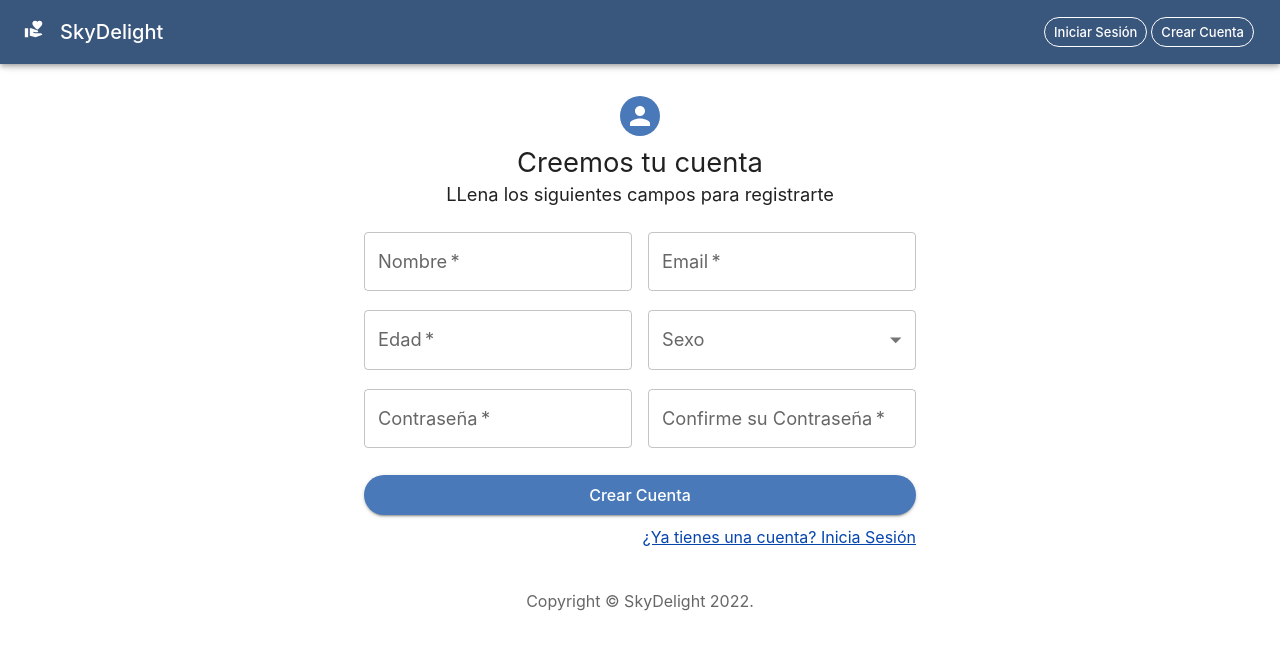
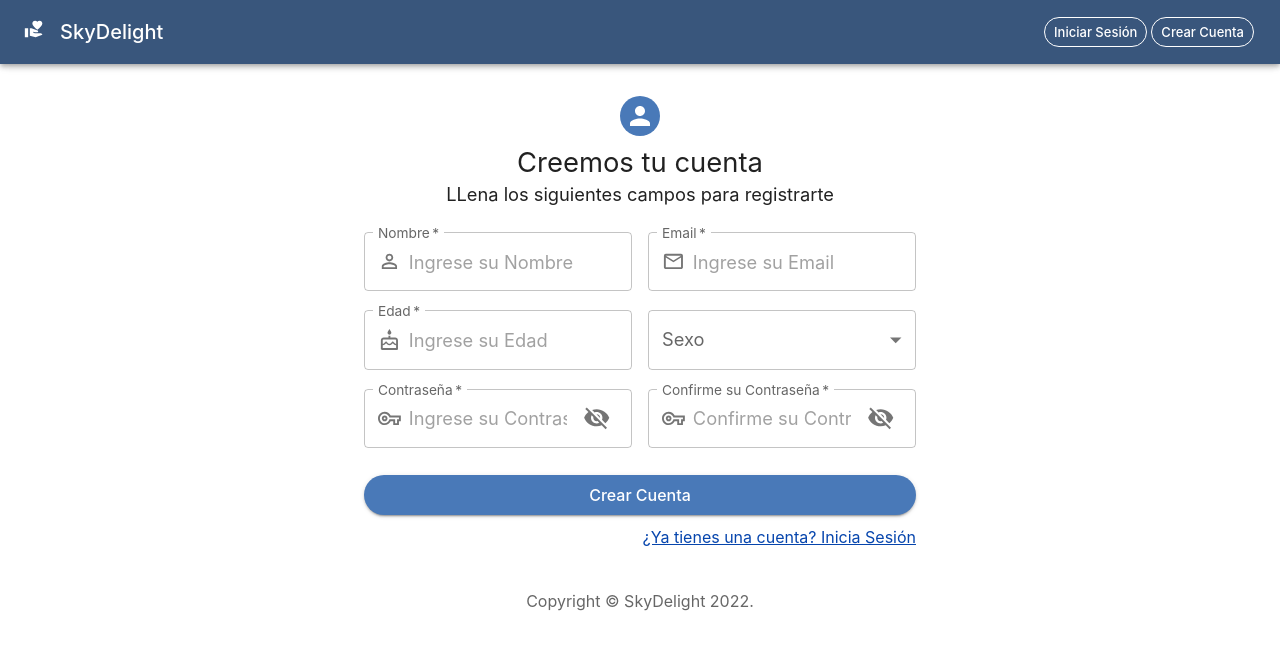
Before and after one commit to jluismarq/weblogin, a React (Create React App) app: page /signup in a window 1280 px wide. Shown: the top 650 px of the page. Built offline with nearby package versions, Linux system fonts and the light colour scheme.

Commit message:
agregando estilo

```diff
--- a/src/views/Dashboard.js
+++ b/src/views/Dashboard.js
@@ -18,7 +18,6 @@ import { mainListItems } from "../Dashcomponents/listItems";
 import Chart from "../Dashcomponents/Chart";
 import Test from "../Dashcomponents/Test";
 import VolunteerActivismIcon from "@mui/icons-material/VolunteerActivism";
-import Hola from "../views/Hola";
 import Change from "../views/Change";
 
 import { BrowserRouter,Routes, Route } from "react-router-dom";
@@ -177,9 +176,7 @@ function DashboardContent() {
 
           <Container maxWidth="lg" sx={{ mt: 4, mb: 4 }}>
 
-          <Routes>
-            <Route path="/hola" element={<Hola />}></Route>
-          </Routes>
+
             {/* <Copyright sx={{ pt: 4 }} /> */}
           </Container>
         </Box>
--- a/src/views/Home.js
+++ b/src/views/Home.js
@@ -6,7 +6,6 @@ import Box from "@mui/material/Box";
 import Typography from "@mui/material/Typography";
 import Container from "@mui/material/Container";
 import { createTheme, ThemeProvider } from "@mui/material/styles";
-import BarraSuperior from "../components/BarraSuperior";
 import logo from "../assets/img/SkyDelight_logo.png";
 import CardHeader from "@mui/material/CardHeader";
 
--- a/src/views/Login.js
+++ b/src/views/Login.js
@@ -1,4 +1,5 @@
 import * as React from "react";
+import { useState } from "react";
 import Avatar from "@mui/material/Avatar";
 import Button from "@mui/material/Button";
 import CssBaseline from "@mui/material/CssBaseline";
@@ -13,9 +14,14 @@ import BarraSuperior from "../components/BarraSuperior";
 import { NavLink } from "react-router-dom";
 import { Formik, Form, ErrorMessage } from "formik";
 import * as Yup from "yup";
-import { useAuth }  from "../hooks/useAuth";
+import { useAuth } from "../hooks/useAuth";
 import { useNavigate } from "react-router-dom";
-
+import MailOutlineIcon from "@mui/icons-material/MailOutline";
+import InputAdornment from "@mui/material/InputAdornment";
+import Visibility from "@mui/icons-material/Visibility";
+import VisibilityOff from "@mui/icons-material/VisibilityOff";
+import IconButton from "@mui/material/IconButton";
+import VpnKeyOutlinedIcon from '@mui/icons-material/VpnKeyOutlined';
 
 function Copyright(props) {
   return (
@@ -51,19 +57,11 @@ const theme = createTheme({
 });
 
 export default function Login() {
-
   const auth = useAuth();
   const navigate = useNavigate();
-
-  const handleSubmit = (values, props) => {
-    auth.signin({
-      email: values.email,
-      password: values.password,
-    }).then(() => {
-      navigate("/hola", { replace: true });
-    })
-
-  };
+  const [showPassword, setShowPassword] = useState(false);
+  const handleClickShowPassword = () => setShowPassword(!showPassword);
+  const handleMouseDownPassword = () => setShowPassword(!showPassword);
 
   const initialValues = {
     email: "",
@@ -76,11 +74,25 @@ export default function Login() {
       .max(50, "Solo soportamos hasta 50 caracteres")
       .required("El campo email es requirido"),
     password: Yup.string()
-      .matches(/^\S*$/, 'Los espacios en blanco no son permitidos')
+      .matches(/^\S*$/, "Los espacios en blanco no son permitidos")
       .min(8, "La contraseña debe tener un mínimo de 8 caracteres de longitud")
       .max(50, "Solo soportamos hasta 50 caracteres")
       .required("El campo contraseña es requirido"),
   });
+
+  const handleSubmit = (values, props) => {
+    auth
+      .signin({
+        email: values.email,
+        password: values.password,
+      })
+      .then(() => {
+        navigate("/", { replace: true });
+      });
+  };
+
+
+
 
   return (
     <ThemeProvider theme={theme}>
@@ -116,19 +128,27 @@ export default function Login() {
                     id="email"
                     label="Email"
                     name="email"
+                    placeholder="ejemplo@mail.com"
                     required
                     value={props.values.email}
                     onChange={props.handleChange}
                     error={props.touched.email && Boolean(props.errors.email)}
                     helperText={<ErrorMessage name="email" />}
+                    InputProps={{
+                      startAdornment: (
+                        <InputAdornment position="start">
+                          <MailOutlineIcon fontSize="small" />
+                        </InputAdornment>
+                      ),
+                    }}
                   />
                   <TextField
                     margin="normal"
                     fullWidth
-                    placeholder="Ingrese su contraseña"
+                    placeholder="AbC123#*"
                     name="password"
                     label="Contraseña"
-                    type="password"
+                    type={showPassword ? "text" : "password"}
                     id="password"
                     autoComplete="current-password"
                     required
@@ -138,6 +158,24 @@ export default function Login() {
                       props.touched.password && Boolean(props.errors.password)
                     }
                     helperText={<ErrorMessage name="password" />}
+                    InputProps={{
+                      startAdornment: (
+                        <InputAdornment position="start">
+                          <VpnKeyOutlinedIcon fontSize="small" />
+                        </InputAdornment>
+                      ),
+                      endAdornment: (
+                        <InputAdornment position="end">
+                          <IconButton fontSize="small"
+                            aria-label="toggle password visibility"
+                            onClick={handleClickShowPassword}
+                            onMouseDown={handleMouseDownPassword}
+                          >
+                            {showPassword ? <Visibility /> : <VisibilityOff />}
+                          </IconButton>
+                        </InputAdornment>
+                      ),
+                    }}
                   />
                   <Button
                     type="submit"
@@ -152,7 +190,9 @@ export default function Login() {
                       borderRadius: 5,
                     }}
                   >
-                    {props.isSubmitting ? "Iniciando Sesion..." : "Iniciar Sesion"}
+                    {props.isSubmitting
+                      ? "Iniciando Sesion..."
+                      : "Iniciar Sesion"}
                   </Button>
                   <Grid container>
                     <Grid item xs>
--- a/src/views/RoutesView.js
+++ b/src/views/RoutesView.js
@@ -6,7 +6,6 @@ import SignUp from "./SignUp";
 import Forgot from "./Forgot";
 import Change from "./Change";
 import Dashboard from "./Dashboard";
-import Hola from "./Hola";
 import Start from "./Start";
 import Profile from "./Profile";
 import { useAuth } from "../hooks/useAuth";
@@ -34,7 +33,6 @@ const RoutesView = () => {
     return(
       <Routes>
         <Route path="/" element={<Start />}></Route>
-        <Route path="/hola" element={<Hola />}></Route>
         <Route path="/profile" element={<Profile />}></Route>
       </Routes>
     );
--- a/src/views/SignUp.js
+++ b/src/views/SignUp.js
@@ -16,8 +16,17 @@ import FormHelperText from "@mui/material/FormHelperText";
 import { NavLink } from "react-router-dom";
 import { crearUsuario } from "../entities/users";
 import { Formik, Form, ErrorMessage } from "formik";
+import InputAdornment from "@mui/material/InputAdornment";
+import PersonOutlineOutlinedIcon from "@mui/icons-material/PersonOutlineOutlined";
+import MailOutlineIcon from "@mui/icons-material/MailOutline";
 import * as Yup from "yup";
 import Swal from "sweetalert2";
+import CakeOutlinedIcon from "@mui/icons-material/CakeOutlined";
+import { useState } from "react";
+import Visibility from "@mui/icons-material/Visibility";
+import VisibilityOff from "@mui/icons-material/VisibilityOff";
+import IconButton from "@mui/material/IconButton";
+import VpnKeyOutlinedIcon from "@mui/icons-material/VpnKeyOutlined";
 
 function Copyright(props) {
   return (
@@ -56,6 +65,10 @@ const theme = createTheme({
 });
 
 export default function SignUp() {
+  const [showPassword, setShowPassword] = useState(false);
+  const handleClickShowPassword = () => setShowPassword(!showPassword);
+  const handleMouseDownPassword = () => setShowPassword(!showPassword);
+
   const handleSubmit = (values, props) => {
     //console.log(values);
     crearUsuario({
@@ -111,7 +124,7 @@ export default function SignUp() {
       .oneOf(["Masculino", "Femenino"])
       .required("Por favor, elige un sexo"),
     password: Yup.string()
-      .matches(/^\S*$/, 'Los espacios en blanco no son permitidos')
+      .matches(/^\S*$/, "Los espacios en blanco no son permitidos")
       .min(8, "La contraseña debe tener un mínimo de 8 caracteres de longitud")
       .max(50, "Solo soportamos hasta 50 caracteres")
       .required("El campo contraseña es requirido"),
@@ -137,7 +150,9 @@ export default function SignUp() {
           <Typography component="h1" variant="h5">
             Creemos tu cuenta
           </Typography>
-          <Typography align="center">LLena los siguientes campos para registrarte</Typography>
+          <Typography align="center">
+            LLena los siguientes campos para registrarte
+          </Typography>
 
           <Formik
             initialValues={initialValues}
@@ -152,7 +167,7 @@ export default function SignUp() {
                       <TextField
                         required
                         fullWidth
-                        placeholder="Ingrese su Nombre Completo"
+                        placeholder="Ingrese su Nombre"
                         id="name"
                         label="Nombre"
                         name="name"
@@ -160,6 +175,13 @@ export default function SignUp() {
                         onChange={props.handleChange}
                         error={props.touched.name && Boolean(props.errors.name)}
                         helperText={<ErrorMessage name="name" />}
+                        InputProps={{
+                          startAdornment: (
+                            <InputAdornment position="start">
+                              <PersonOutlineOutlinedIcon fontSize="small" />
+                            </InputAdornment>
+                          ),
+                        }}
                       />
                     </Grid>
                     <Grid item xs={12} sm={6}>
@@ -177,6 +199,13 @@ export default function SignUp() {
                           props.touched.email && Boolean(props.errors.email)
                         }
                         helperText={<ErrorMessage name="email" />}
+                        InputProps={{
+                          startAdornment: (
+                            <InputAdornment position="start">
+                              <MailOutlineIcon fontSize="small" />
+                            </InputAdornment>
+                          ),
+                        }}
                       />
                     </Grid>
 
@@ -194,6 +223,13 @@ export default function SignUp() {
                         onChange={props.handleChange}
                         error={props.touched.edad && Boolean(props.errors.edad)}
                         helperText={<ErrorMessage name="edad" />}
+                        InputProps={{
+                          startAdornment: (
+                            <InputAdornment position="start">
+                              <CakeOutlinedIcon fontSize="small" />
+                            </InputAdornment>
+                          ),
+                        }}
                       />
                     </Grid>
 
@@ -228,7 +264,7 @@ export default function SignUp() {
                         fullWidth
                         name="password"
                         label="Contraseña"
-                        type="password"
+                        type={showPassword ? "text" : "password"}
                         id="password"
                         placeholder="Ingrese su Contraseña"
                         value={props.values.password}
@@ -238,6 +274,29 @@ export default function SignUp() {
                           Boolean(props.errors.password)
                         }
                         helperText={<ErrorMessage name="password" />}
+                        InputProps={{
+                          startAdornment: (
+                            <InputAdornment position="start">
+                              <VpnKeyOutlinedIcon fontSize="small" />
+                            </InputAdornment>
+                          ),
+                          endAdornment: (
+                            <InputAdornment position="end">
+                              <IconButton
+                                fontSize="small"
+                                aria-label="toggle password visibility"
+                                onClick={handleClickShowPassword}
+                                onMouseDown={handleMouseDownPassword}
+                              >
+                                {showPassword ? (
+                                  <Visibility />
+                                ) : (
+                                  <VisibilityOff />
+                                )}
+                              </IconButton>
+                            </InputAdornment>
+                          ),
+                        }}
                       />
                     </Grid>
 
@@ -247,7 +306,7 @@ export default function SignUp() {
                         fullWidth
                         name="confirmpassword"
                         label="Confirme su Contraseña"
-                        type="password"
+                        type={showPassword ? "text" : "password"}
                         id="confirmpassword"
                         placeholder="Confirme su Contraseña"
                         value={props.values.confirmpassword}
@@ -257,6 +316,29 @@ export default function SignUp() {
                           Boolean(props.errors.confirmpassword)
                         }
                         helperText={<ErrorMessage name="confirmpassword" />}
+                        InputProps={{
+                          startAdornment: (
+                            <InputAdornment position="start">
+                              <VpnKeyOutlinedIcon fontSize="small" />
+                            </InputAdornment>
+                          ),
+                          endAdornment: (
+                            <InputAdornment position="end">
+                              <IconButton
+                                fontSize="small"
+                                aria-label="toggle password visibility"
+                                onClick={handleClickShowPassword}
+                                onMouseDown={handleMouseDownPassword}
+                              >
+                                {showPassword ? (
+                                  <Visibility />
+                                ) : (
+                                  <VisibilityOff />
+                                )}
+                              </IconButton>
+                            </InputAdornment>
+                          ),
+                        }}
                       />
                     </Grid>
 
```
Also changed, not shown: src/components/BarraSuperior.js (+51 -14 lines), src/views/Forgot.js (+11 -1 lines), src/views/Hola.js (deleted, +0 -14 lines), src/views/Profile.js (+4 -4 lines).
